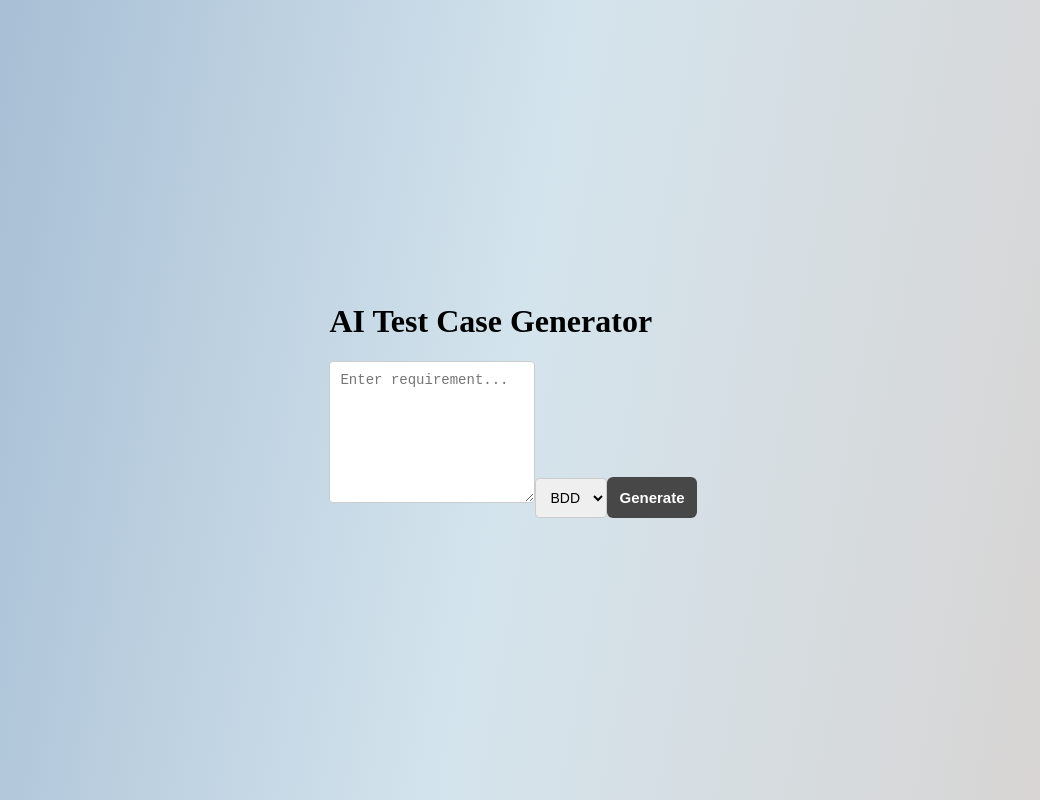
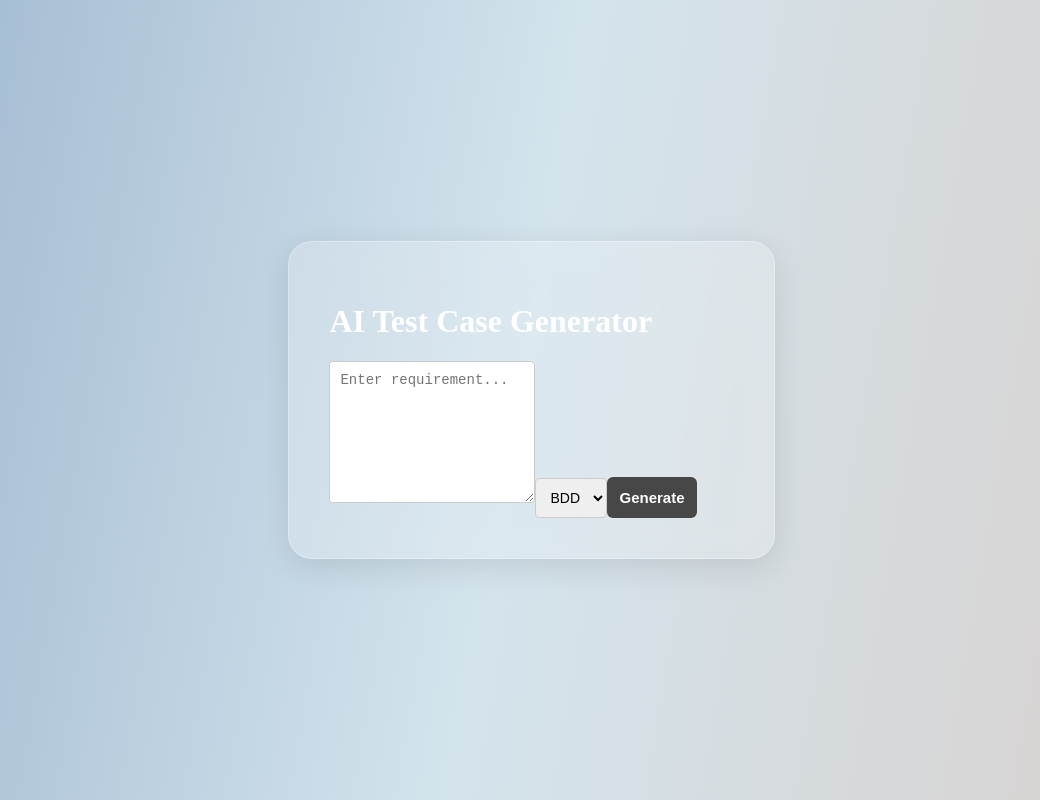
Before and after one commit to twentyvanty/AI-test-case-generator, a React (Vite) app in the folder frontend/: page / in a window 1280 px wide. Shown: the whole page, without its empty margins (127-1167 px from the left). Built offline with nearby package versions, Linux system fonts and the light colour scheme.

Commit message:
redesign

```diff
--- a/frontend/src/App.css
+++ b/frontend/src/App.css
@@ -8,6 +8,27 @@
   /* เพิ่มตัวแปรสำหรับความกระจก (Glass Color) */
   --glass-bg: rgba(255, 255, 255, 0.2);
   --glass-border: rgba(255, 255, 255, 0.3);
+}
+
+.glass-card {
+  /* ใช้สีพื้นหลังที่โปร่งแสง */
+  background: var(--glass-bg);
+
+  /* หัวใจของ Liquid Glass: การเบลอพื้นหลัง */
+  backdrop-filter: blur(15px);
+  -webkit-backdrop-filter: blur(15px);
+
+  /* ขอบกระจกบางๆ เพื่อให้ดูมีมิติ */
+  border: 1px solid var(--glass-border);
+  border-radius: 24px;
+
+  /* เงาที่นุ่มนวล (Soft Shadow) */
+  box-shadow: 0 8px 32px 0 rgba(0, 0, 0, 0.1);
+
+  padding: 40px;
+  width: 90%;
+  max-width: 600px;
+  color: #fff; /* สีตัวหนังสือบนกระจก */
 }
 
 body {
--- a/frontend/src/App.tsx
+++ b/frontend/src/App.tsx
@@ -22,7 +22,7 @@ function App() {
   };
 
   return (
-    <div>
+    <div className="glass-card">
       <h1>AI Test Case Generator</h1>
 
       <textarea
```
